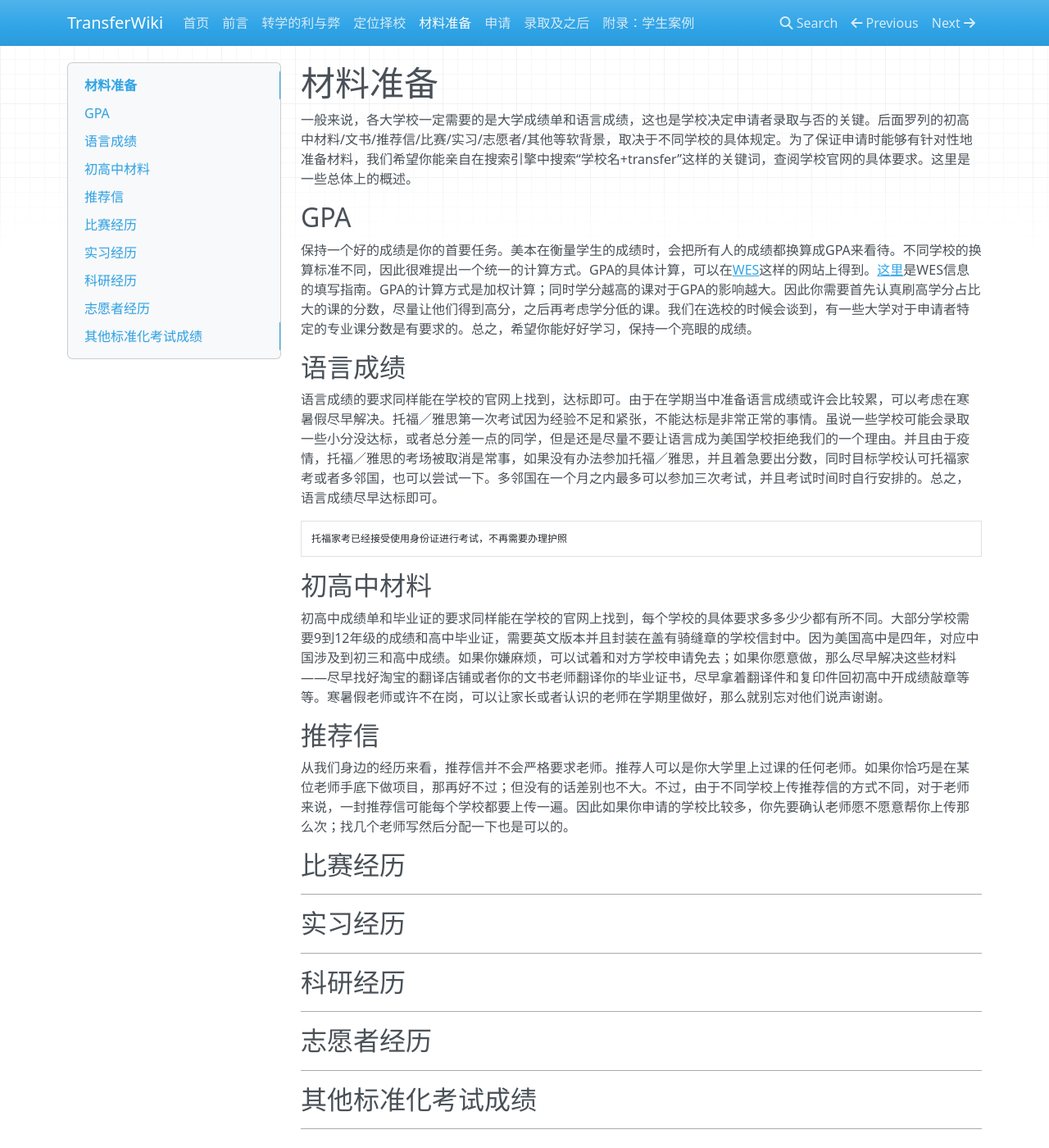
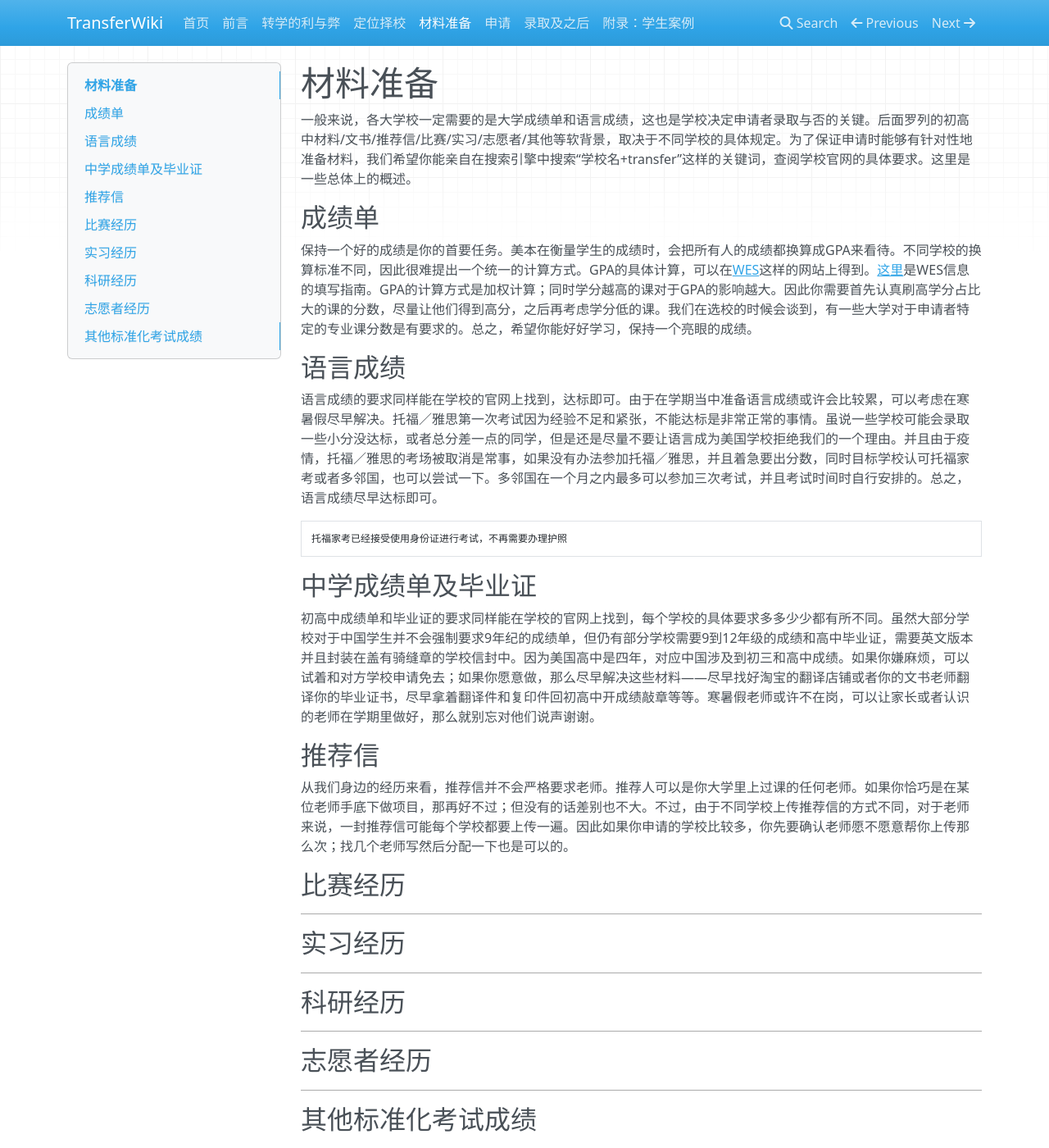
Before and after one commit to SihanXU/TransferWiki, an MkDocs documentation site: the page built from docs/material.md, in a window 1280 px wide and 1400 px high. Shown: the whole window at 82% size. Built offline with MkDocs 1.6.1, drawn with Linux system fonts in a browser that asks for light colours; nearby versions of some CDN libraries.

Commit message:
Update material.md

```diff
--- a/docs/material.md
+++ b/docs/material.md
@@ -2,7 +2,7 @@
 
 一般来说，各大学校一定需要的是大学成绩单和语言成绩，这也是学校决定申请者录取与否的关键。后面罗列的初高中材料/文书/推荐信/比赛/实习/志愿者/其他等软背景，取决于不同学校的具体规定。为了保证申请时能够有针对性地准备材料，我们希望你能亲自在搜索引擎中搜索“学校名+transfer”这样的关键词，查阅学校官网的具体要求。这里是一些总体上的概述。
 
-## GPA
+## 成绩单
 
 保持一个好的成绩是你的首要任务。美本在衡量学生的成绩时，会把所有人的成绩都换算成GPA来看待。不同学校的换算标准不同，因此很难提出一个统一的计算方式。GPA的具体计算，可以在[WES](https://applications.wes.org/igpa-calculator/igpa.asp)这样的网站上得到。[这里](https://mp.weixin.qq.com/s/KUT1I4_SVZUNjIRY5mAv7g)是WES信息的填写指南。GPA的计算方式是加权计算；同时学分越高的课对于GPA的影响越大。因此你需要首先认真刷高学分占比大的课的分数，尽量让他们得到高分，之后再考虑学分低的课。我们在选校的时候会谈到，有一些大学对于申请者特定的专业课分数是有要求的。总之，希望你能好好学习，保持一个亮眼的成绩。
 
@@ -12,9 +12,9 @@
 
     托福家考已经接受使用身份证进行考试，不再需要办理护照
 
-## 初高中材料
+## 中学成绩单及毕业证
 
-初高中成绩单和毕业证的要求同样能在学校的官网上找到，每个学校的具体要求多多少少都有所不同。大部分学校需要9到12年级的成绩和高中毕业证，需要英文版本并且封装在盖有骑缝章的学校信封中。因为美国高中是四年，对应中国涉及到初三和高中成绩。如果你嫌麻烦，可以试着和对方学校申请免去；如果你愿意做，那么尽早解决这些材料——尽早找好淘宝的翻译店铺或者你的文书老师翻译你的毕业证书，尽早拿着翻译件和复印件回初高中开成绩敲章等等。寒暑假老师或许不在岗，可以让家长或者认识的老师在学期里做好，那么就别忘对他们说声谢谢。
+初高中成绩单和毕业证的要求同样能在学校的官网上找到，每个学校的具体要求多多少少都有所不同。虽然大部分学校对于中国学生并不会强制要求9年纪的成绩单，但仍有部分学校需要9到12年级的成绩和高中毕业证，需要英文版本并且封装在盖有骑缝章的学校信封中。因为美国高中是四年，对应中国涉及到初三和高中成绩。如果你嫌麻烦，可以试着和对方学校申请免去；如果你愿意做，那么尽早解决这些材料——尽早找好淘宝的翻译店铺或者你的文书老师翻译你的毕业证书，尽早拿着翻译件和复印件回初高中开成绩敲章等等。寒暑假老师或许不在岗，可以让家长或者认识的老师在学期里做好，那么就别忘对他们说声谢谢。
 
 ## 推荐信
 
```
